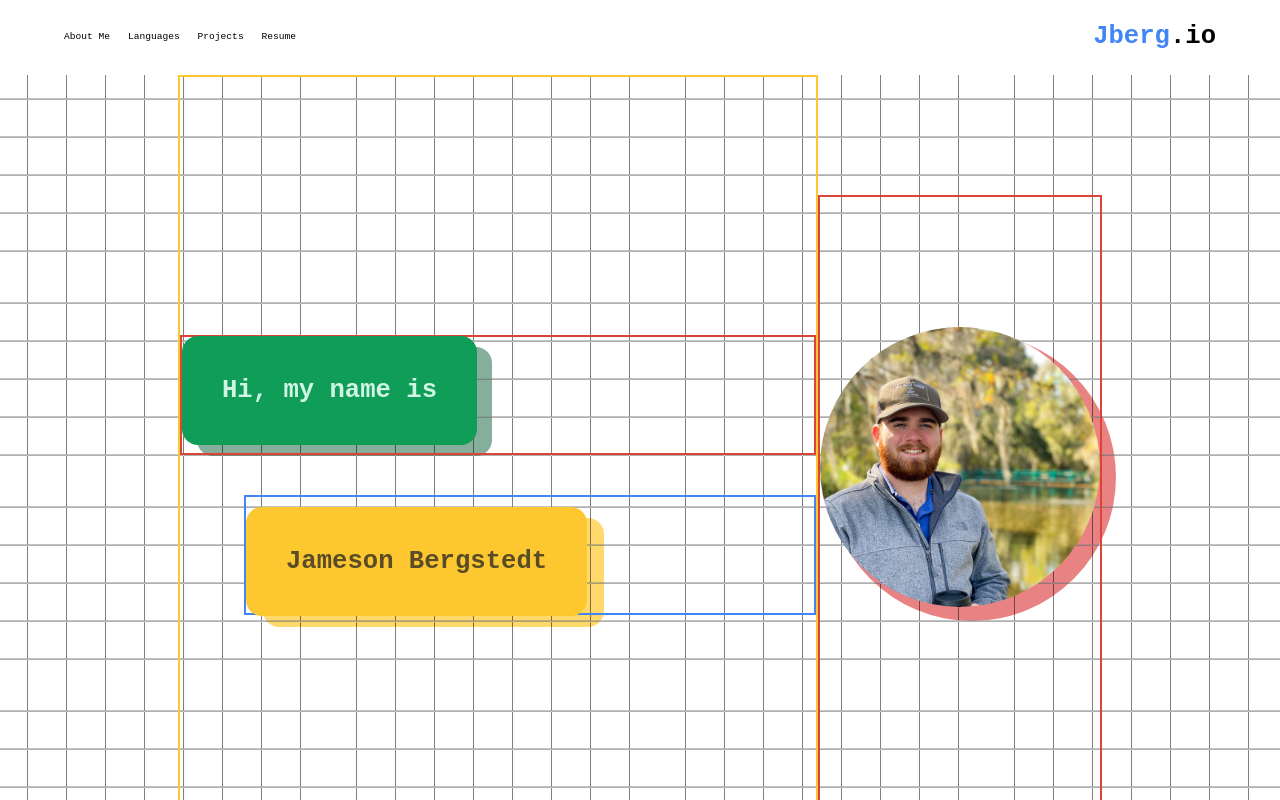
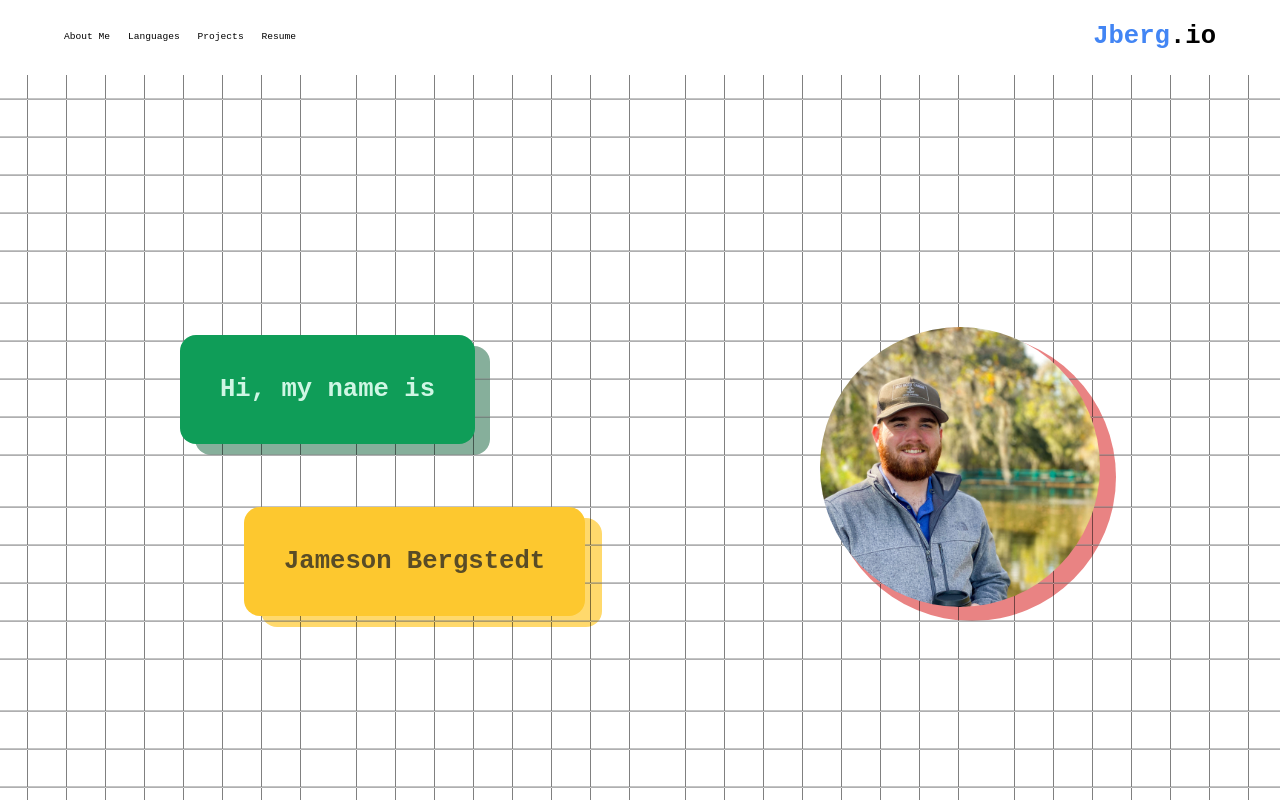
Before and after one commit to JamesonBergstedt/Portfolio, a React (Vite) app: page / in a window 1280 px wide. Shown: the top 800 px of the page. Built offline with nearby package versions, Linux system fonts and the light colour scheme; the HTML template or start-up script is replaced by a standard one; a web font is replaced by a local one.

Commit message:
remove borders

```diff
--- a/src/components/Header.tsx
+++ b/src/components/Header.tsx
@@ -4,8 +4,8 @@ const Header = () => {
   return (
     <>
       <div className="flex px-[3%] h-[100vh] relative justify-center">
-        <div className="h-full border-yellow border-2 flex-col justify-center flex w-[50vw] gap-[5%]">
-          <div className="border-red border-2 min-h-[15vh]">
+        <div className="h-full flex-col justify-center flex w-[50vw] gap-[5%]">
+          <div className=" min-h-[15vh]">
             <motion.span
               initial={{ opacity: 0, top: "15%" }}
               animate={{ opacity: 1, top: "30%" }}
@@ -29,7 +29,7 @@ const Header = () => {
             Hi, my name is
             <div className="bg-lightgreen w-full h-full p-[10%] rounded-2xl absolute top-[10%] -z-50 left-[5%]"></div>
           </span> */}
-          <div className="border-blue border-2 min-h-[15vh] ml-[5vw]">
+          <div className=" min-h-[15vh] ml-[5vw]">
             <motion.span
               initial={{ opacity: 0, top: "60%" }}
               animate={{ opacity: 1, top: "40%" }}
@@ -47,7 +47,7 @@ const Header = () => {
           </div>
         </div>
 
-        <div className=" flex items-center border-red border-2 mt-[15vh]">
+        <div className=" flex items-center mt-[15vh]">
           <div className="bg-[url('/jameson_picture.jpg')] h-[35vmin] w-[35vmin]  rounded-full bg-cover relative top-[-10%]">
             <div className=" bg-lightred rounded-full absolute h-[36vmin] w-[36vmin] bottom-[-5%] left-[3%] -z-50"></div>
           </div>
```
